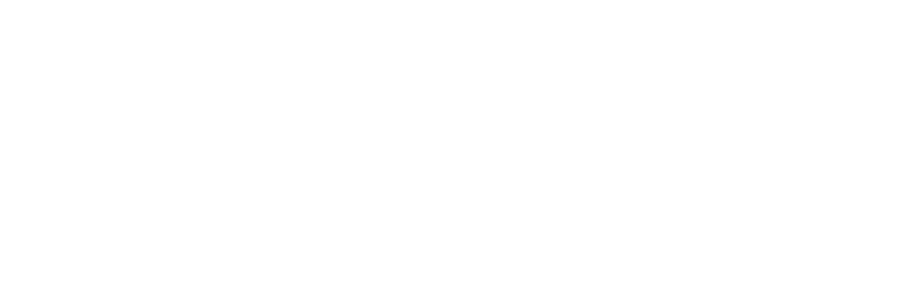
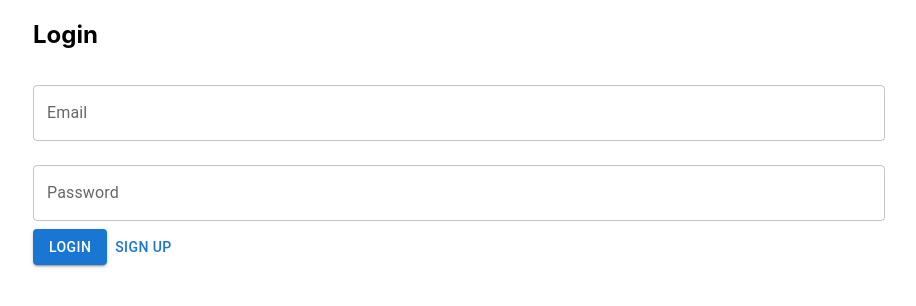
Before and after one commit to alexi-o/alexis-firebase-template, a React (Create React App) app: page /login in a window 1280 px wide. Before the commit this address had no page. Shown: the top 306 px of the page, without its empty margins (181-1097 px from the left). Built offline with nearby package versions, Linux system fonts and the light colour scheme; no server answers.

Commit message:
adds logout button

```diff
--- a/package.json
+++ b/package.json
@@ -11,6 +11,7 @@
     "@testing-library/react": "^13.4.0",
     "@testing-library/user-event": "^13.5.0",
     "axios": "^1.6.7",
+    "firebase": "^10.12.4",
     "react": "^18.2.0",
     "react-dom": "^18.2.0",
     "react-dropzone": "^14.2.3",
--- a/src/App.js
+++ b/src/App.js
@@ -1,16 +1,52 @@
-import React from "react";
-import { BrowserRouter as Router, Routes, Route } from "react-router-dom";
+import React, { useState, useEffect } from "react";
+import {
+  BrowserRouter as Router,
+  Routes,
+  Route,
+  Navigate,
+} from "react-router-dom";
 import { Container } from "@mui/material";
 import MetadataExtraction from "./components/MetadataExtraction";
 import SignUp from "./components/SignUp";
+import Login from "./components/Login";
+import Home from "./components/Home"; // Placeholder for future use
+import { auth } from "./firebase"; // Ensure this path is correct
+import { onAuthStateChanged } from "firebase/auth";
 
 function App() {
+  const [user, setUser] = useState(null);
+
+  useEffect(() => {
+    // Listen for authentication state changes
+    const unsubscribe = onAuthStateChanged(auth, (currentUser) => {
+      setUser(currentUser);
+    });
+
+    // Cleanup subscription on unmount
+    return () => unsubscribe();
+  }, []);
+
   return (
     <Router>
       <Container maxWidth="md" className="App">
         <Routes>
-          <Route path="/" element={<MetadataExtraction />} />
-          <Route path="/signup" element={<SignUp />} />
+          <Route
+            path="/"
+            element={user ? <Navigate to="/home" /> : <Navigate to="/login" />}
+          />
+          <Route
+            path="/login"
+            element={user ? <Navigate to="/home" /> : <Login />}
+          />
+          <Route
+            path="/signup"
+            element={user ? <Navigate to="/home" /> : <SignUp />}
+          />
+          <Route
+            path="/home"
+            element={user ? <MetadataExtraction /> : <Navigate to="/login" />}
+          />
+          <Route path="/welcome" element={<Home />} />
         </Routes>
       </Container>
     </Router>
--- /dev/null
+++ b/src/components/Login.js
@@ -0,0 +1,52 @@
+import React, { useState } from "react";
+import { TextField, Button } from "@mui/material";
+import { signInWithEmailAndPassword } from "firebase/auth";
+import { auth } from "../firebase";
+
+const Login = () => {
+  const [email, setEmail] = useState("");
+  const [password, setPassword] = useState("");
+  const [error, setError] = useState("");
+
+  const handleLogin = async () => {
+    setError("");
+    try {
+      await signInWithEmailAndPassword(auth, email, password);
+    } catch (error) {
+      console.error("Login failed:", error.message);
+      setError(error.message);
+    }
+  };
+
+  return (
+    <div>
+      <h2>Login</h2>
+      <TextField
+        label="Email"
+        value={email}
+        onChange={(e) => setEmail(e.target.value)}
+        variant="outlined"
+        margin="normal"
+        fullWidth
+      />
+      <TextField
+        label="Password"
+        type="password"
+        value={password}
+        onChange={(e) => setPassword(e.target.value)}
+        variant="outlined"
+        margin="normal"
+        fullWidth
+      />
+      {error && <p style={{ color: "red" }}>{error}</p>}
+      <Button variant="contained" color="primary" onClick={handleLogin}>
+        Login
+      </Button>
+      <Button variant="text" href="/signup">
+        Sign Up
+      </Button>
+    </div>
+  );
+};
+
+export default Login;
--- a/src/components/MetadataExtraction.js
+++ b/src/components/MetadataExtraction.js
@@ -2,6 +2,8 @@
 import { Button, Grid, Typography, Paper } from "@mui/material";
 import { useDropzone } from "react-dropzone";
 import axios from "axios";
+import { signOut } from "firebase/auth";
+import { auth } from "../firebase"; // Ensure the correct path to your Firebase configuration
 
 function MetadataExtraction() {
   const [file, setFile] = useState(null);
@@ -32,6 +34,15 @@
     setFile(null);
     setMetadata(null);
     setPreviewUrl(null);
+  };
+
+  const handleLogout = async () => {
+    try {
+      await signOut(auth);
+      console.log("User signed out successfully.");
+    } catch (error) {
+      console.error("Logout failed:", error.message);
+    }
   };
 
   const formatLabel = (label) => {
@@ -70,7 +81,7 @@
     );
   };
 
-  const renderMetadataDiv = (metadata) => {
+  const renderMetadataDiv = () => {
     if (!metadata) return null;
 
     let metadataText = "";
@@ -127,6 +138,11 @@
       <Typography variant="h5" align="center" gutterBottom>
         Metadata Extraction
       </Typography>
+      <Grid container justifyContent="center" style={{ marginBottom: 20 }}>
+        <Button variant="outlined" color="secondary" onClick={handleLogout}>
+          Logout
+        </Button>
+      </Grid>
       {file && (
         <Grid container justifyContent="center" style={{ marginBottom: 20 }}>
           <Button
@@ -206,7 +222,7 @@
           </Grid>
         )}
         <Grid item xs={12}>
-          {metadata && renderMetadataDiv(metadata)}
+          {renderMetadataDiv()}
         </Grid>
       </Grid>
     </div>
```
Also changed, not shown: 2 other files (tests, documents, lock files or other folders).
